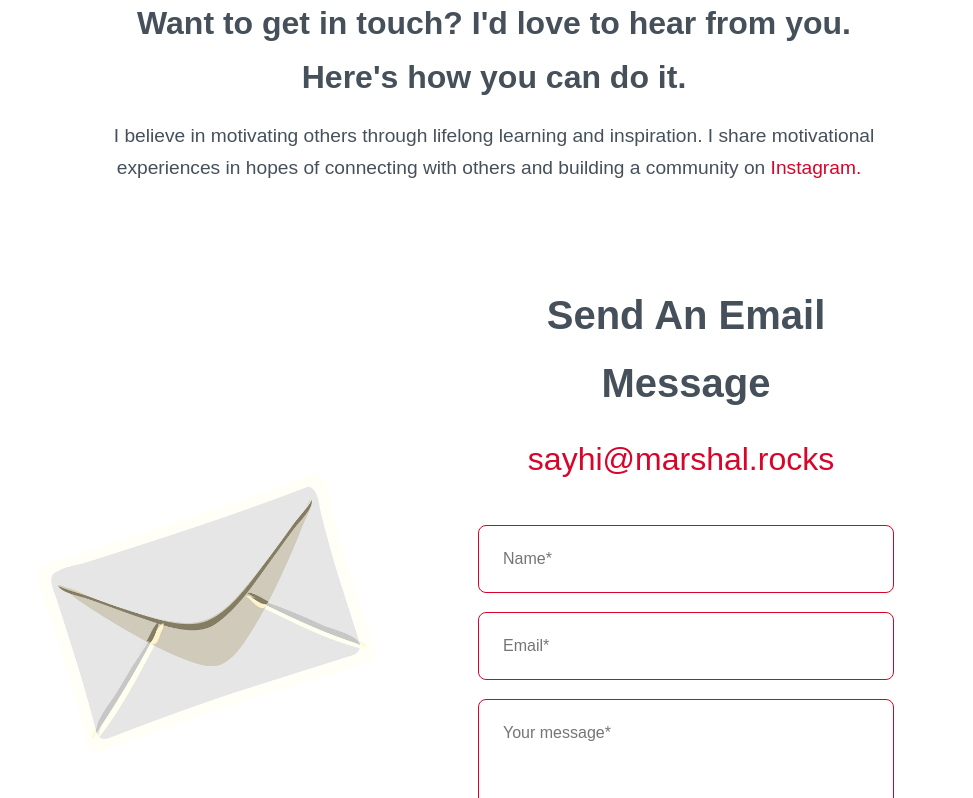
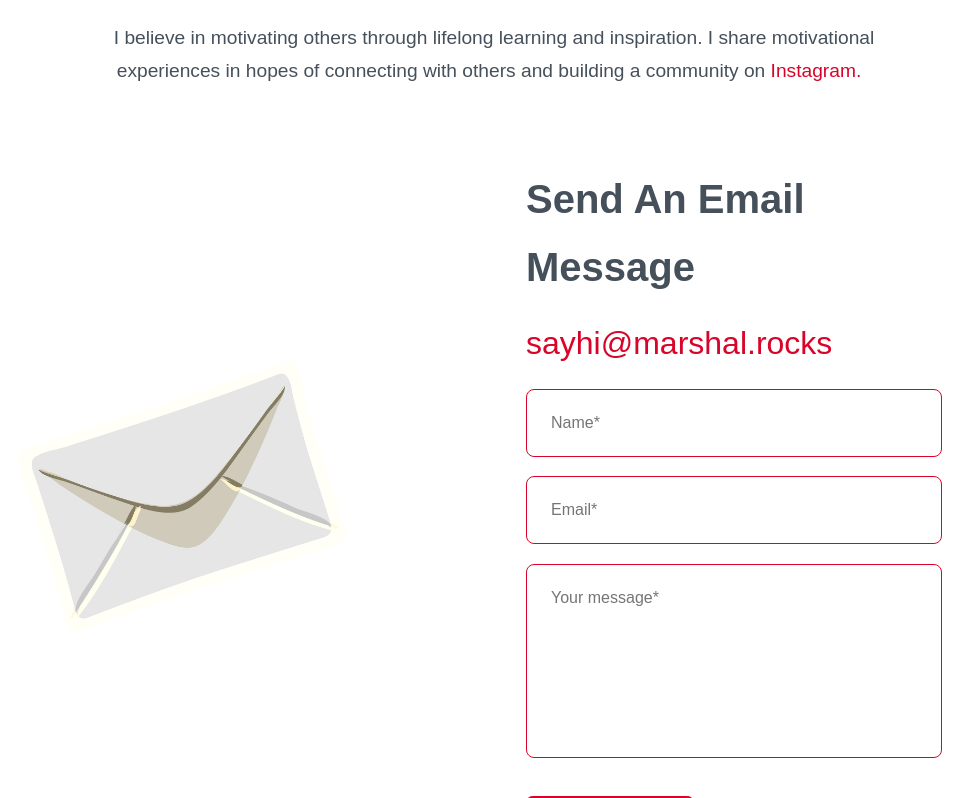
Before and after one commit to remarshal/marshal-rocks-react, a React (Create React App) app: page / in a window 1280 px wide. Shown: the part 8602-9400 px from the top of the page, without its empty margins (146-1119 px from the left). Built offline with nearby package versions, Linux system fonts and the light colour scheme; a web font is replaced by a local one.

Commit message:
fixed width on small devices

```diff
--- a/src/Components/contact.css
+++ b/src/Components/contact.css
@@ -8,15 +8,15 @@
 }
 
 .contact--headshot {
-    width: 450px;
+    width: 25%;
     border-radius: 50%;
     padding: 30px;
 }
 
 .contact--container {
     display: grid;
-    grid-template-columns: 40% 50%;
-    gap: 5%;
+    grid-template-columns: 35% 50%;
+    gap: 15%;
     align-items: center;
 }
 
@@ -27,11 +27,8 @@
 }
 
 .contact--option {
-    border-radius: 10px;
-    padding:1.2rem;
-    text-align: center;
-    transition: var(transition);
-    overflow: hidden;
+    display: flex;
+    flex-direction: column;
 }
 
 .contact--option h4 {
@@ -52,7 +49,6 @@ form {
 }
 
 input, textarea {
-    width: 100%;
     padding: 1.5rem;
     border-radius: .5rem;
     border: 1px solid var(--color-primary);
@@ -69,6 +65,20 @@ input, textarea {
         gap: 1.5rem;
     }
 
+    .contact--headshot {
+        width: 60%;
+        padding: 10px;
+    }
+
+    .contact--option {
+        text-align: center;
+        align-items: center;
+    }
+
+    .contact--img {
+        width: 60%;
+    }
+
     .section--info {
         margin: 0 10% 0 10%;
     }
@@ -78,9 +88,13 @@ input, textarea {
 
 @media screen and (max-width: 600px) {
     .contact--container {
-        width: var(--container-width-sm);
-        grid-template-columns: 1fr;
-        gap: 1rem;
+        display: block;
+        gap: 0rem;
+    }
+
+    .contact--headshot {
+        width: 80%;
+        padding: 0px;
     }
 
     .contact--btn {
```
